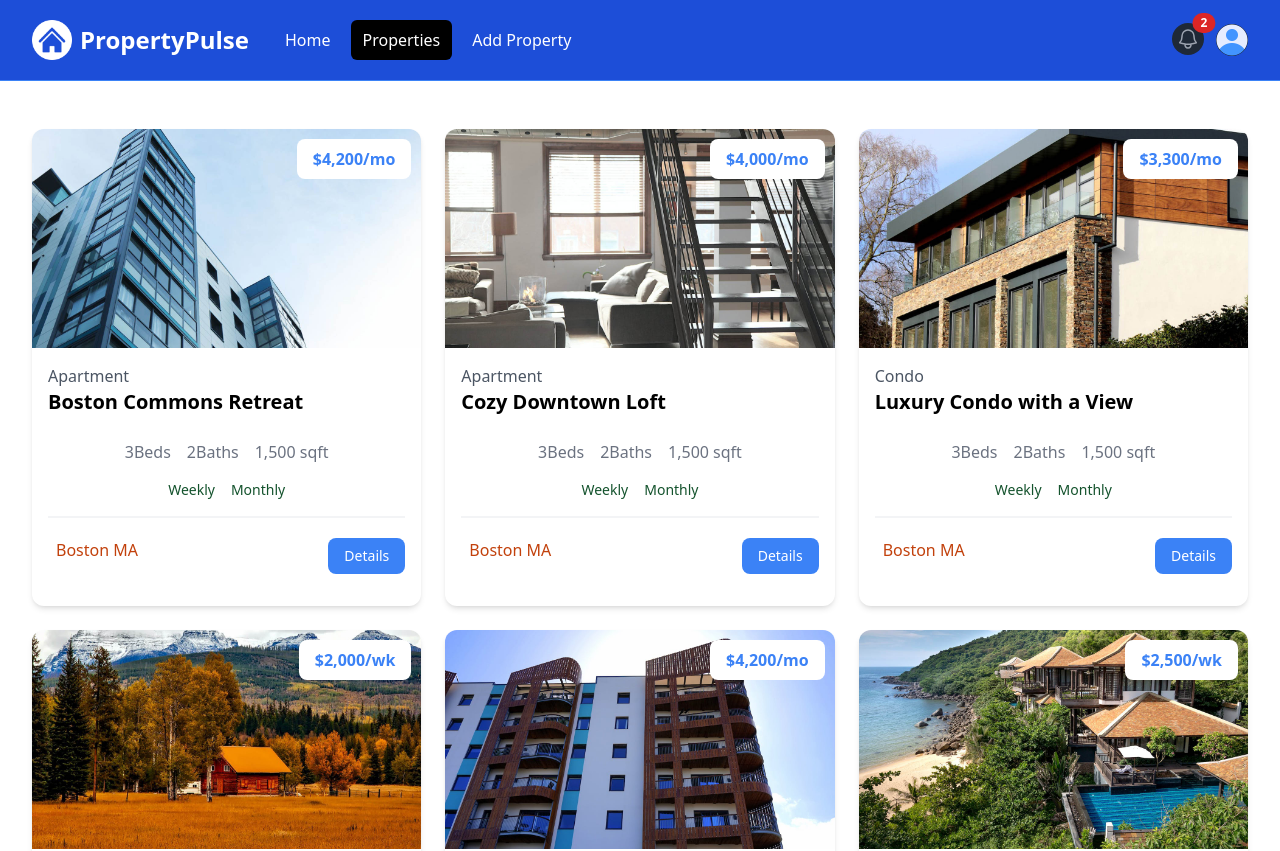
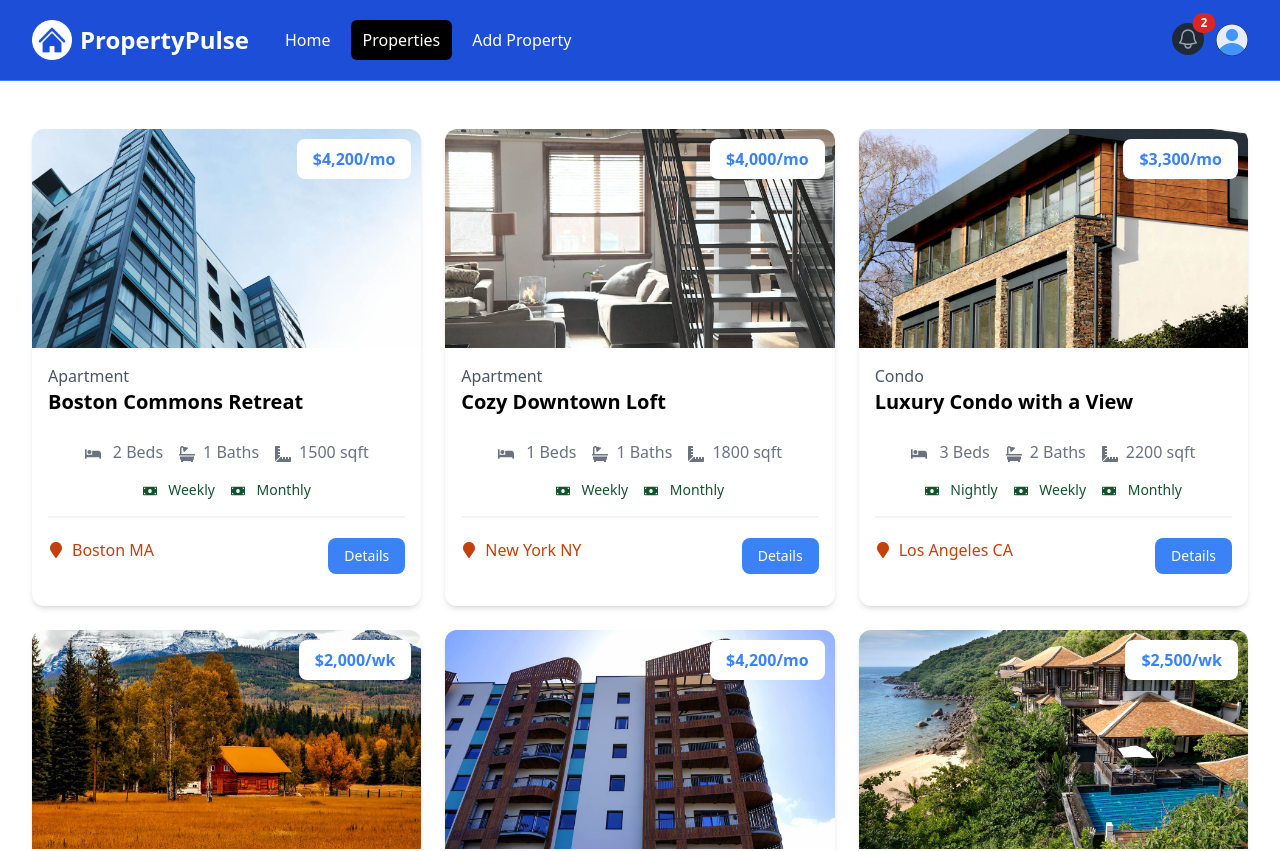
Before and after one commit to agnesnora/property-page, a Next.js app: page /properties in a window 1280 px wide. Shown: the top 851 px of the page. Built offline with nearby package versions, Linux system fonts and the light colour scheme.

Commit message:
property

```diff
--- a/components/PropertyCard.jsx
+++ b/components/PropertyCard.jsx
@@ -1,6 +1,13 @@
 import React from "react";
 import Image from "next/image";
 import Link from "next/link";
+import {
+  FaBed,
+  FaBath,
+  FaRulerCombined,
+  FaMoneyBill,
+  FaMapMarker,
+} from "react-icons/fa";
 const PropertyCard = ({ property }) => {
   const getRateDisplay = () => {
     const { rates } = property;
@@ -34,41 +41,55 @@
 
         <div className="flex justify-center gap-4 text-gray-500 mb-4">
           <p>
-            <i className="fa-solid fa-bed"></i> 3
-            <span className="md:hidden lg:inline">Beds</span>
+            <FaBed className="inline mr-2" /> {property.beds}
+            <span className="md:hidden lg:inline"> Beds</span>
           </p>
           <p>
-            <i className="fa-solid fa-bath"></i> 2
-            <span className="md:hidden lg:inline">Baths</span>
+            <FaBath className="inline mr-2" />
+            {property.baths}
+            <span className="md:hidden lg:inline"> Baths</span>
           </p>
           <p>
-            <i className="fa-solid fa-ruler-combined"></i>
-            1,500 <span className="md:hidden lg:inline">sqft</span>
+            <FaRulerCombined className="inline mr-2" />
+            {property.square_feet}{" "}
+            <span className="md:hidden lg:inline"> sqft</span>
           </p>
         </div>
 
         <div className="flex justify-center gap-4 text-green-900 text-sm mb-4">
-          <p>
-            <i className="fa-solid fa-money-bill"></i> Weekly
-          </p>
-          <p>
-            <i className="fa-solid fa-money-bill"></i> Monthly
-          </p>
+          {property.rates.nightly && (
+            <p>
+              <FaMoneyBill className="inline mr-2" /> Nightly
+            </p>
+          )}
+
+          {property.rates.weekly && (
+            <p>
+              <FaMoneyBill className="inline mr-2" /> Weekly
+            </p>
+          )}
+          {property.rates.monthly && (
+            <p>
+              <FaMoneyBill className="inline mr-2" /> Monthly
+            </p>
+          )}
         </div>
 
         <div className="border border-gray-100 mb-5"></div>
 
         <div className="flex flex-col lg:flex-row justify-between mb-4">
           <div className="flex align-middle gap-2 mb-4 lg:mb-0">
-            <i className="fa-solid fa-location-dot text-lg text-orange-700"></i>
-            <span className="text-orange-700"> Boston MA </span>
+            <FaMapMarker className=" text-orange-700 mt-1" />
+            <span className="text-orange-700">
+              {property.location.city} {property.location.state}
+            </span>
           </div>
-          <a
-            href="property.html"
+          <Link
+            href={`/properties/${property._id}`}
             className="h-[36px] bg-blue-500 hover:bg-blue-600 text-white px-4 py-2 rounded-lg text-center text-sm"
           >
             Details
-          </a>
+          </Link>
         </div>
       </div>
     </div>
```
